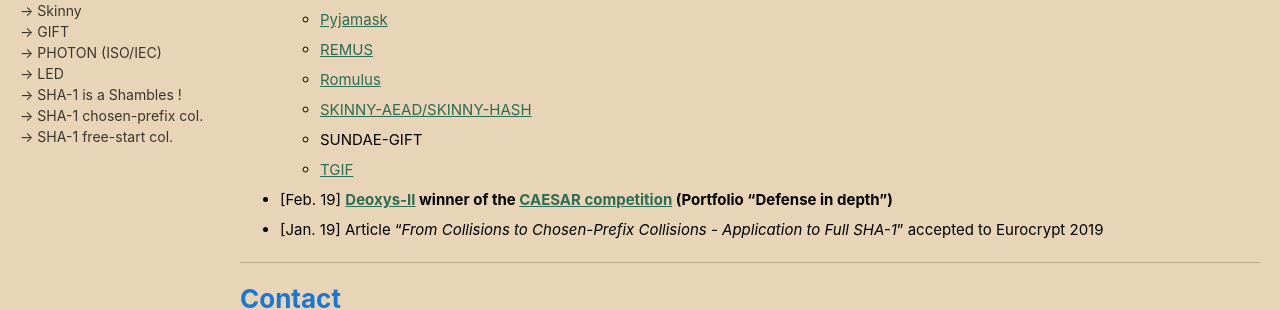
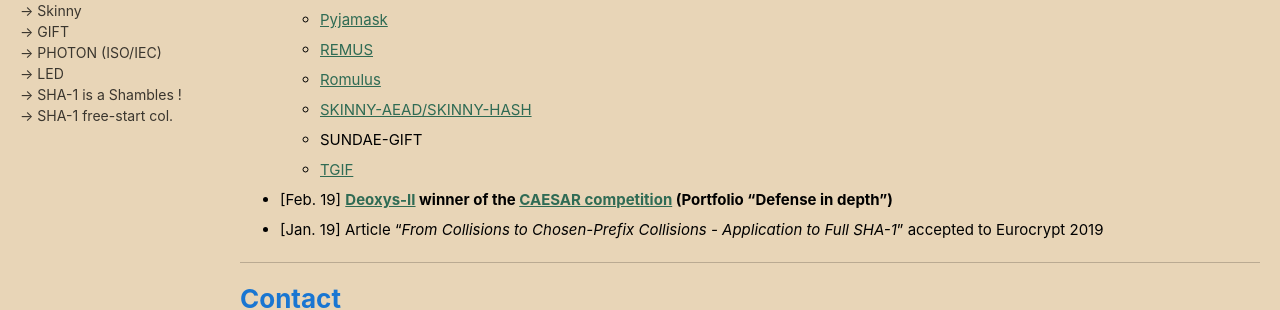
Before and after one commit to thomaspeyrin/web, a Jekyll site: the page built from index.md, in a window 1280 px wide. Shown: the part 511-821 px from the top of the page. Built offline with Jekyll 4.4.1, drawn with Linux system fonts in a browser that asks for light colours; cached includes are drawn as plain includes; nearby versions of some CDN libraries.

Commit message:
Update navigation.yml

```diff
--- a/_data/navigation.yml
+++ b/_data/navigation.yml
@@ -23,8 +23,6 @@ research:
         url: "https://sites.google.com/site/ledblockcipher/"
       - title: "-> SHA-1 is a Shambles !"
         url: "https://sha-mbles.github.io/"
-      - title: "-> SHA-1 chosen-prefix col."
-        url: "https://eprint.iacr.org/2019/459"
       - title: "-> SHA-1 free-start col."
         url: "https://sites.google.com/site/itstheshappening/"
 
```
